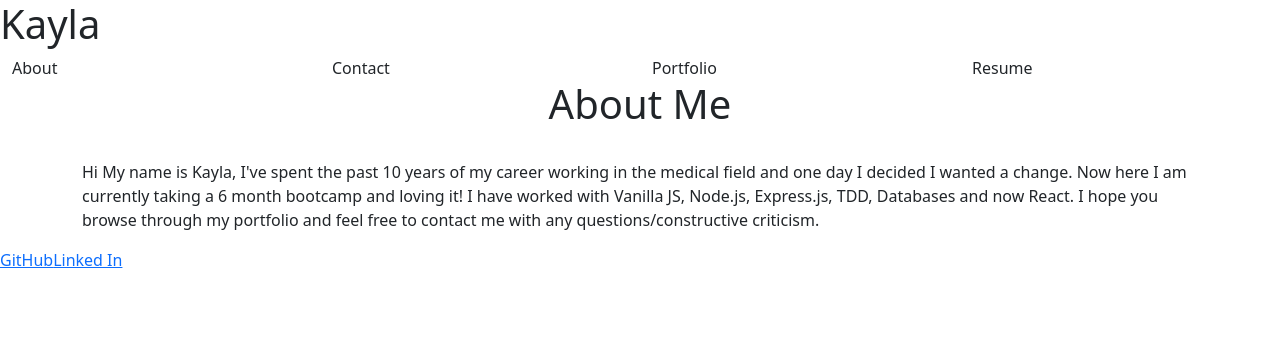
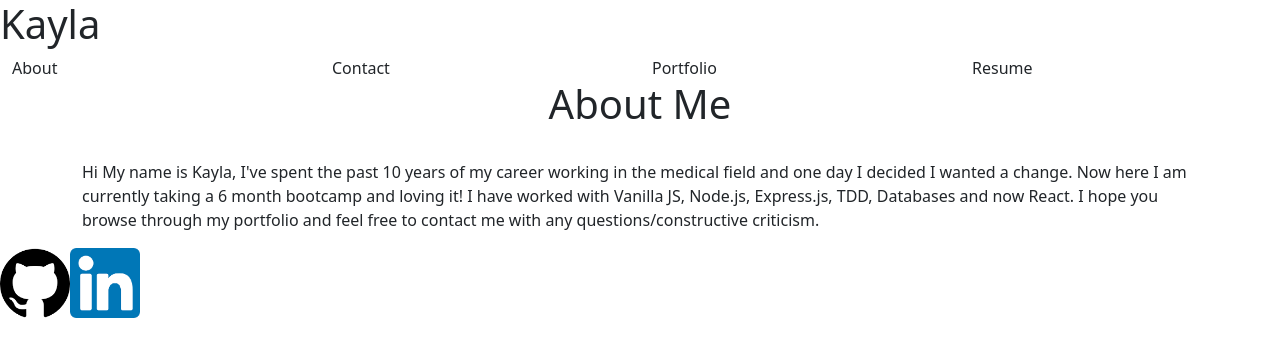
Before and after one commit to KaylaVangel/react-portfolio, a React (Create React App) app in the folder react-port/: page / in a window 1280 px wide. Shown: the top 356 px of the page. Built offline with nearby package versions, Linux system fonts and the light colour scheme.

Commit message:
added link icons and projects

```diff
--- a/react-port/src/components/Footer/Footer.js
+++ b/react-port/src/components/Footer/Footer.js
@@ -4,8 +4,15 @@ const Footer = () => {
     return (
         <>
             <div>
-            <a href="https://github.com/KaylaVangel">GitHub</a>
-            <a href="https://www.linkedin.com/in/kayla-vangel-346a95230/">Linked In</a>
+                <a href="https://github.com/KaylaVangel">
+                    <img alt="GitHub" src="Images/GitHubicon.PNG"
+                        width="70" height="70"/>
+                </a>
+                <a href="https://www.linkedin.com/in/kayla-vangel-346a95230/">
+                    <img alt="LinkedIn" src="Images/LinkedIn icon.PNG"
+                        width="70" height="70"/>
+                </a>
+
             </div>
         </>
     );
--- a/react-port/src/components/Nav/Portfolio.js
+++ b/react-port/src/components/Nav/Portfolio.js
@@ -1,6 +1,9 @@
 import React from 'react';
 import Project from './Project';
-import Footer from '../Footer/Footer';
+import Container from 'react-bootstrap/Container';
+import Row from 'react-bootstrap/Row';
+import Col from 'react-bootstrap/Col';
+
 
 
 const Portfolio = () => {
@@ -16,13 +19,17 @@ const Portfolio = () => {
     ]
 
     return (
-        <>
-            <div>
-                <Project />
+        <Container fluid>
+        <Row>
+            {projects.map((project, index) => (
+                <Col key={index}>
+                <Project project= {project}/>
+                </Col>
+            )
+            )}
+        </Row>
+    </Container>
 
-            </div>
-            <Footer />
-        </>
     )
 }
 
--- a/react-port/src/components/Nav/Project.js
+++ b/react-port/src/components/Nav/Project.js
@@ -1,10 +1,13 @@
 import React from 'react';
-import Footer from '../Footer/Footer';
 
-const Project = () => {
+
+const Project = ({project}) => {
     return (
         <>
             <div>
+                {project.name}
+                <img className="projectImage" src={project.image}/>
+                <a href>{project.link}</a>
 
             </div>
         </>
```
Also changed, not shown: react-port/public/Images/GitHubicon.PNG (added), react-port/public/Images/LinkedIn icon.PNG (added).
